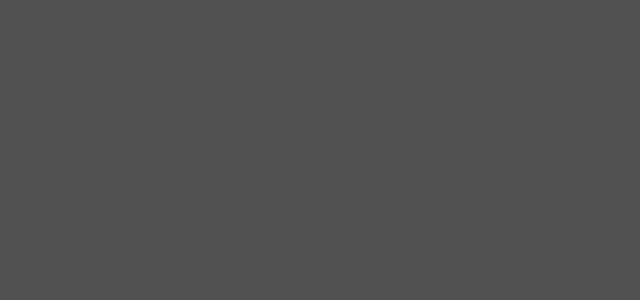
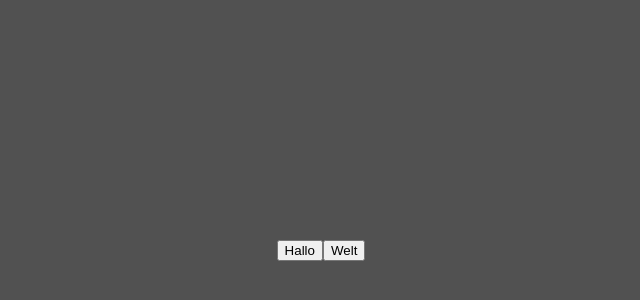
Before and after one commit to Semjasa83/sodomgomorra, an Angular app: page /login in a window 1280 px wide. Shown: the part 150-450 px from the top of the page, without its empty margins (319-959 px from the left). Built offline with nearby package versions, Linux system fonts and the light colour scheme.

Commit message:
first buttons

```diff
--- a/src/app/app.component.scss
+++ b/src/app/app.component.scss
@@ -0,0 +1,3 @@
+router-outlet {
+    margin: 0;
+}
--- a/src/app/modules/home/home.component.html
+++ /dev/null
@@ -1 +0,0 @@
-<p>home works!</p>
--- a/src/app/modules/login/login.component.html
+++ b/src/app/modules/login/login.component.html
@@ -1,3 +1,4 @@
 <div class="login-wrapper">
-    <sg-ibutton></sg-ibutton>
+    <sg-ibutton buttonText="Hallo"></sg-ibutton>
+    <sg-ibutton buttonText="Welt"></sg-ibutton>
 </div>
--- a/src/app/modules/login/login.component.scss
+++ b/src/app/modules/login/login.component.scss
@@ -4,4 +4,7 @@
     height: 100vh;
     width: 100vw;
     background-color: $background-color;
+    display: flex;
+    justify-content: center;
+    align-items: center;
 }
--- a/src/app/modules/shared/components/interfacebutton/interfacebutton/interfacebutton.component.html
+++ b/src/app/modules/shared/components/interfacebutton/interfacebutton/interfacebutton.component.html
@@ -0,0 +1,8 @@
+<!-- <button class="ibtn-border">
+
+</button> -->
+
+<button [style.background]="buttonColor">
+    <img *ngIf="iconSrc" [src]="iconSrc" [alt]="altText" />
+    <span>{{ buttonText }}</span>
+</button>
--- a/src/app/modules/shared/components/interfacebutton/interfacebutton/interfacebutton.component.scss
+++ b/src/app/modules/shared/components/interfacebutton/interfacebutton/interfacebutton.component.scss
@@ -0,0 +1,15 @@
+@import "src/app/scss/base/colors";
+
+.ibtn-border {
+    background-color: $background-dark-color;
+    width: 3rem;
+    height: 3rem;
+    border: none;
+    box-shadow: rgb(61 61 61 / 48%) 3px 0px 8px 4px, rgba(0, 0, 0, 0.8) -3px 0px 8px 4px;
+    &:active {
+        box-shadow: rgb(0, 0, 0) 3px 3px 6px 0px inset, rgba(0, 0, 0, 0.5) -3px -3px 6px 1px inset;
+    }
+    &:hover {
+        background-color: $background-dark-color;
+    }
+}
```
Also changed, not shown: src/app/modules/shared/components/interfacebutton/interfacebutton/interfacebutton.component.ts (+6 -1 lines).
